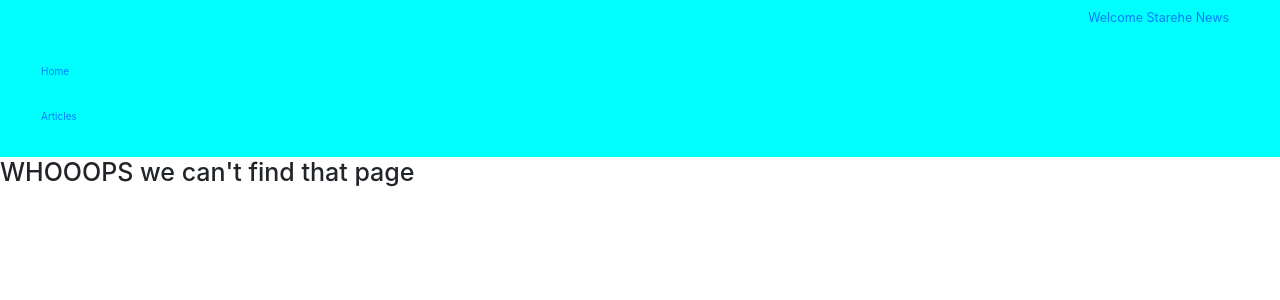
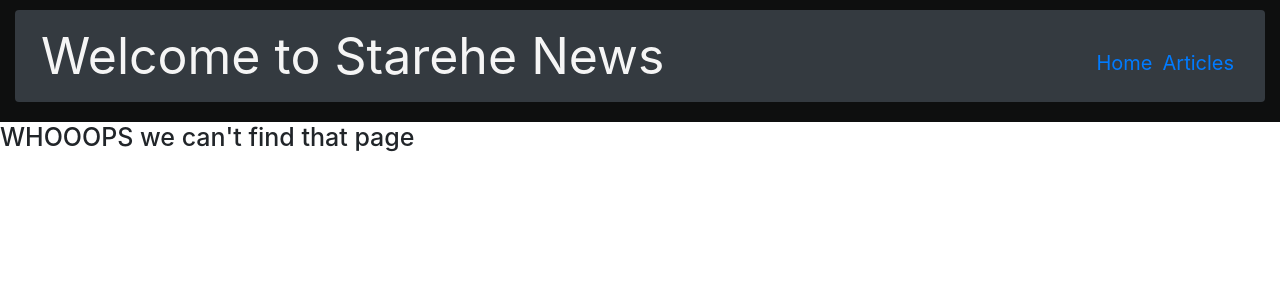
Before and after one commit to alex-muliande/News-highlight, a Flask app: template app/templates/fourOwfour.html in a window 1280 px wide. Shown: the top 300 px of the page. Run offline with Flask 2, Linux system fonts and the light colour scheme; the template is opened without the code that fills it, so the values that code supplies are empty; some libraries are stand-ins or nearby versions.

Commit message:
Add navbar stylings.. with background image.

```diff
--- a/app/static/CSS/styles.css
+++ b/app/static/CSS/styles.css
@@ -50,6 +50,17 @@
 } */
 
 #alex{
-    background-color:aqua;
+    background-color:rgb(14, 15, 15);
 
 }
+#route{
+    font-size: 50px;
+    color: whitesmoke;
+}
+.others{
+    font-size: 20px;
+    display: inline;
+}
+ul li{
+    display:inline-block;
+}
--- a/app/templates/base.html
+++ b/app/templates/base.html
@@ -6,6 +6,7 @@
 
 
 {% block content %}
+
 {% block navbar %}
     {% include 'navbar.html' %}
 {% endblock %}
--- a/app/templates/navbar.html
+++ b/app/templates/navbar.html
@@ -9,23 +9,15 @@
     <div class="container-fluid" id="alex">
       <div class="row">
         <div class="col-md-12">
-              <div class="navbar navabr-dark  role="navigation">
-                  <div class="navbar-header">
-                      <a class="navbar-brand" id="route" href="/">Welcome Starehe News </a>
-                  </div>
-                  <button type="button" class="navbar-toggle" data-toggle="collapse" data-target="#navbar-collapse">
-                    <span class="sr-only">Toggle navigation</span>
-                    <span class="icon-bar"></span>
-                    <span class="icon-bar"></span>
-                    <span class="icon-bar"></span>
-                  </button>
+              <nav class="navbar navbar-expand-lg bg-dark mt-3"  role="navigation">
+                      <a class="navbar-brand mb-5" id="route" href="/">Welcome to Starehe News </a>
                   <div class="navbar-collapse collapse" id="navbar-collapse">
-                      <ul class="navbar-nav ml-auto">
+                      <ul class="navbar-nav ml-auto mt-5">
                           <li class="nav-link mb-4" id="router"><a class="others" href="/">Home</a></li>
                           <li class="nav-link" id="router"><a class="others" href="{{macro.Article()}}">Articles</a></li>
                       </ul>
                   </div>
-              </div>
+                </nav>
 
         </div>
       </div>
```
Also changed, not shown: app/templates/index.html (+2 -8 lines).
